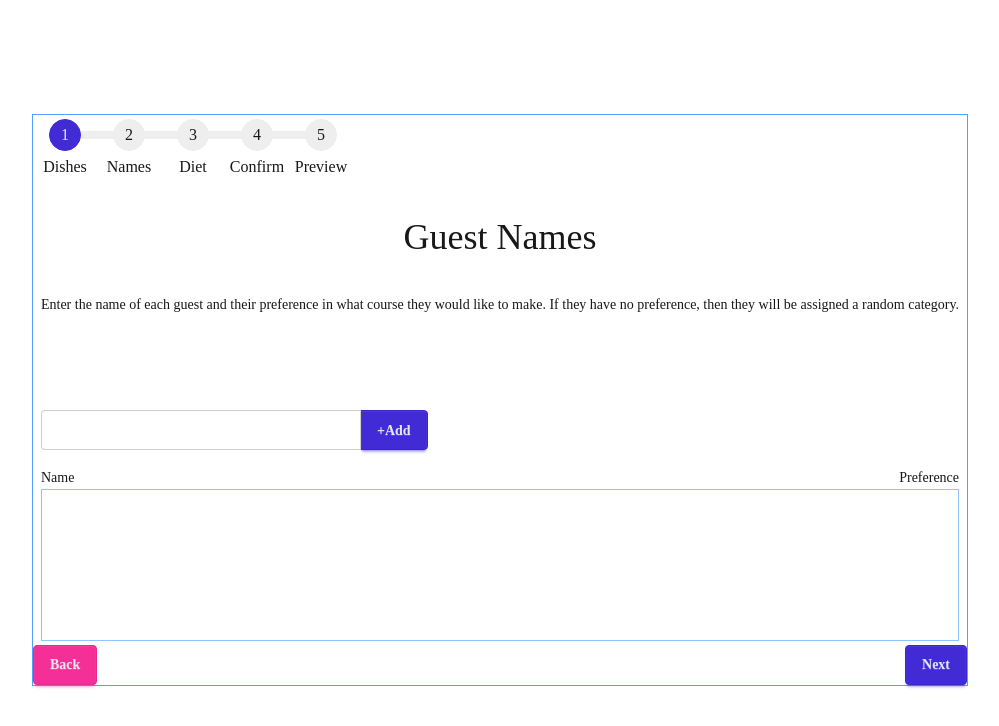
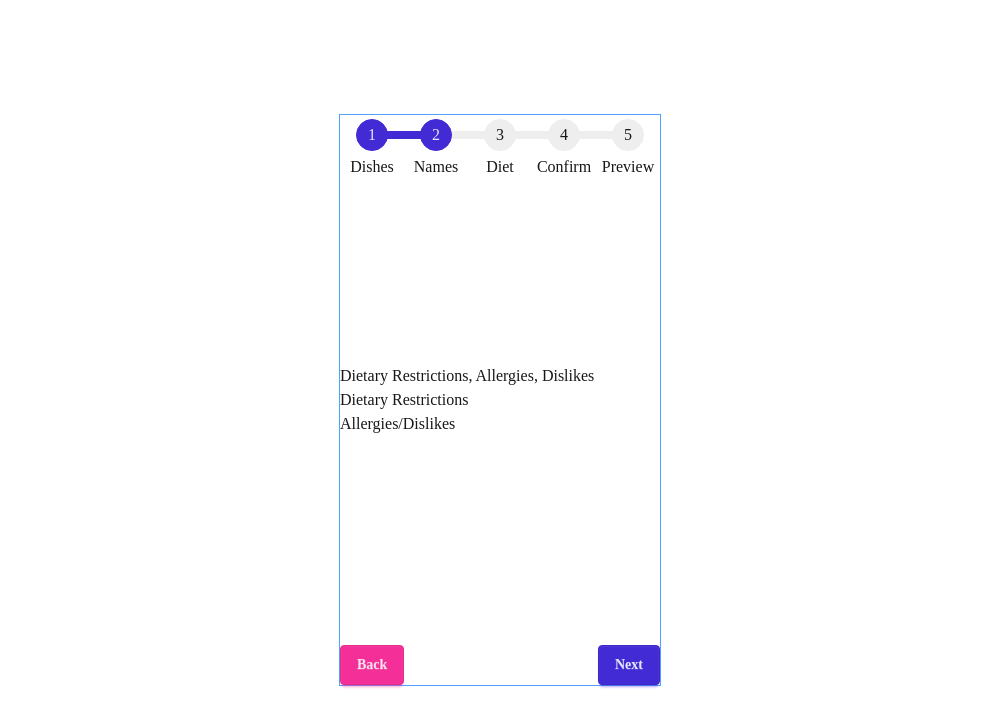
Before and after one commit to ang-riv/dinner-party-generator, a React (Vite) app: page / in a window 1280 px wide. Shown: the top 726 px of the page, without its empty margins (140-1139 px from the left). Built offline with nearby package versions, Linux system fonts and the light colour scheme; a web font is replaced by a local one.

Commit message:
Added new context for diet restrictions and and moved GuestContext into different folder

```diff
--- a/src/MainApp.jsx
+++ b/src/MainApp.jsx
@@ -3,7 +3,9 @@ import React from "react";
 import IntroPage from "./pages/IntroPage";
 import DishesPage from "./pages/DishesPage";
 import GuestNamePage from "./pages/GuestNamePage";
-import GuestProvider from "./components/GuestProvider";
+import RestrictionsPage from "./pages/RestrictionsPage";
+import GuestProvider from "./components/contexts/GuestProvider";
+import RestrictionProvider from "./components/contexts/RestrictionProvider";
 import Steps from "./components/Steps";
 import NavButtons from "./components/NavButtons";
 function MainApp() {
@@ -11,8 +13,10 @@ function MainApp() {
     <div className="flex justify-center items-center w-screen h-screen">
       <GuestProvider>
         <div className="border border-blue-400 flex flex-col justify-between h-10/14">
-          <Steps active={0} />
-          <GuestNamePage />
+          <Steps active={1} />
+          <RestrictionProvider>
+            <RestrictionsPage />
+          </RestrictionProvider>
           <NavButtons />
         </div>
       </GuestProvider>
--- /dev/null
+++ b/src/components/contexts/RestrictionProvider.jsx
@@ -0,0 +1,7 @@
+import React, { useState } from "react";
+import { RestrictionsContext } from "./RestrictionsContext";
+function RestrictionProvider({ children }) {
+  return <RestrictionsContext value={{}}>{children}</RestrictionsContext>;
+}
+
+export default RestrictionProvider;
--- /dev/null
+++ b/src/components/contexts/RestrictionsContext.jsx
@@ -0,0 +1,3 @@
+import { createContext } from "react";
+
+export const RestrictionsContext = createContext();
--- a/src/pages/DishesPage.jsx
+++ b/src/pages/DishesPage.jsx
@@ -1,5 +1,5 @@
 import React, { useContext, useState } from "react";
-import { GuestContext } from "../components/GuestContext";
+import { GuestContext } from "../components/contexts/GuestContext";
 const DishesPage = () => {
   const { courses, guestNum, setGuestNum, numOfDishes, setNumOfDishes } =
     useContext(GuestContext);
--- a/src/pages/GuestNamePage.jsx
+++ b/src/pages/GuestNamePage.jsx
@@ -1,10 +1,11 @@
 import React, { useRef, useContext, useState } from "react";
-import { GuestContext } from "../components/GuestContext";
+import { GuestContext } from "../components/contexts/GuestContext";
 
 const GuestNamePage = () => {
   const { courses, guests, setGuests, guestNum } = useContext(GuestContext);
+  const [guestName, setGuestName] = useState("");
   const nameRef = useRef(null);
-  const [guestName, setGuestName] = useState("");
+
   //* add new guest
   const handleNewGuest = () => {
     setGuests([{ name: guestName, preference: "Any", recipe: "" }, ...guests]);
@@ -20,11 +21,11 @@ const GuestNamePage = () => {
     );
   };
 
+  //* remove guest
   const handleRemoveGuest = (guestName) => {
     const updatedArr = guests.filter((guest) => guest.name != guestName);
     setGuests(updatedArr);
   };
-  console.log(guests);
   return (
     <div className="h-10/12 flex flex-col justify-between px-2">
       {/* text */}
--- a/src/pages/IntroPage.jsx
+++ b/src/pages/IntroPage.jsx
@@ -1,5 +1,5 @@
 import React, { useContext } from "react";
-import { GuestContext } from "../components/GuestContext";
+import { GuestContext } from "../components/contexts/GuestContext";
 const IntroPage = () => {
   const { setPage } = useContext(GuestContext);
   return (
--- /dev/null
+++ b/src/pages/RestrictionsPage.jsx
@@ -0,0 +1,25 @@
+import React, { useState } from "react";
+const RestrictionsPage = () => {
+  return (
+    <div>
+      <h2>Dietary Restrictions, Allergies, Dislikes</h2>
+      {/* diet restrictions checkboxes */}
+      <div>
+        <h3>Dietary Restrictions</h3>
+        <div></div>
+      </div>
+      {/* allergies/dislikes */}
+      <div>
+        <h3>Allergies/Dislikes</h3>
+        <div className="join">
+          <input type="text join-item" name="" id="" />
+          <button className="join-item"></button>
+        </div>
+      </div>
+      {/* display */}
+      <div></div>
+    </div>
+  );
+};
+
+export default RestrictionsPage;
```
Also changed, not shown: src/components/contexts/GuestContext.jsx (renamed from src/components/GuestContext.jsx), src/components/contexts/GuestProvider.jsx (renamed from src/components/GuestProvider.jsx).
